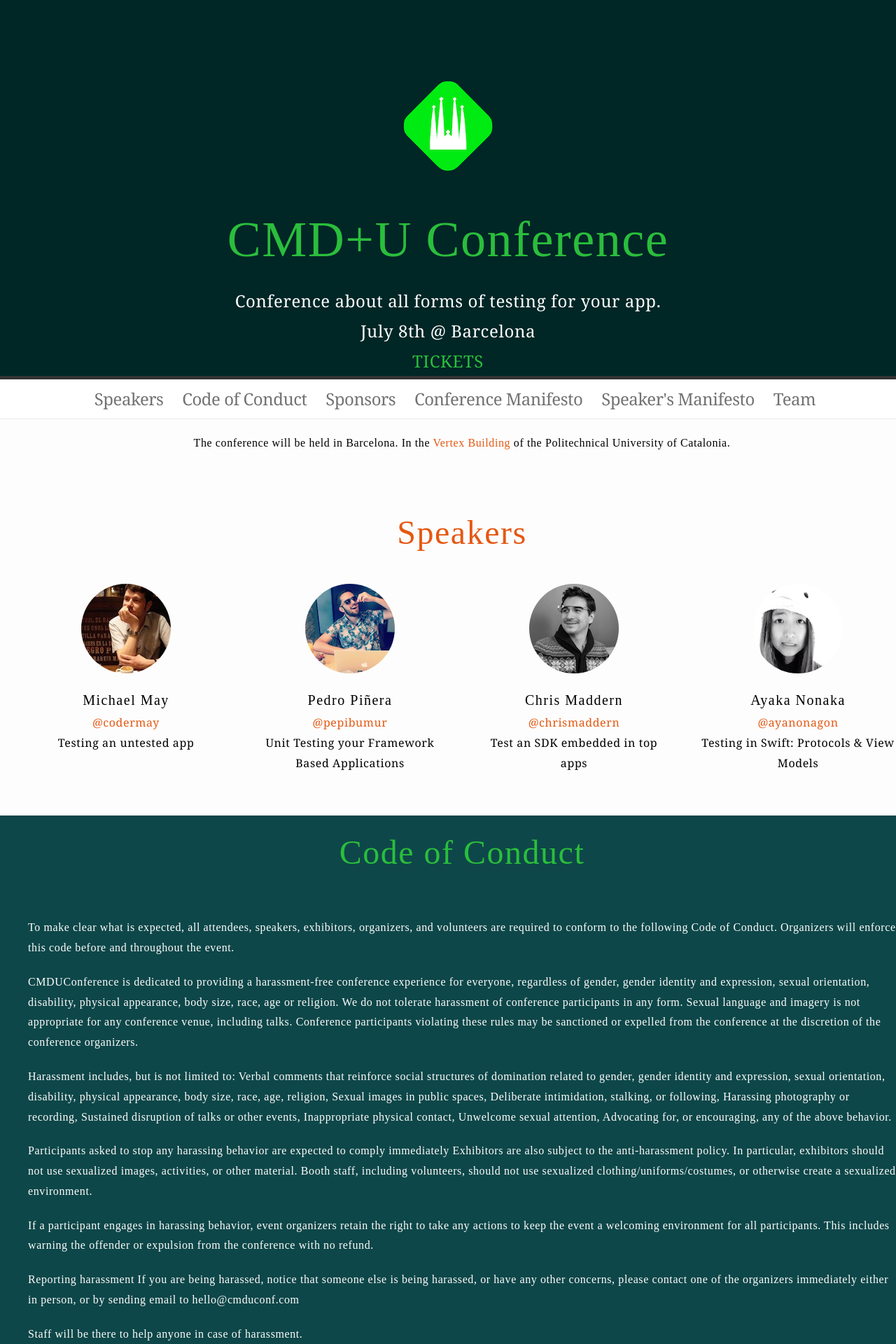
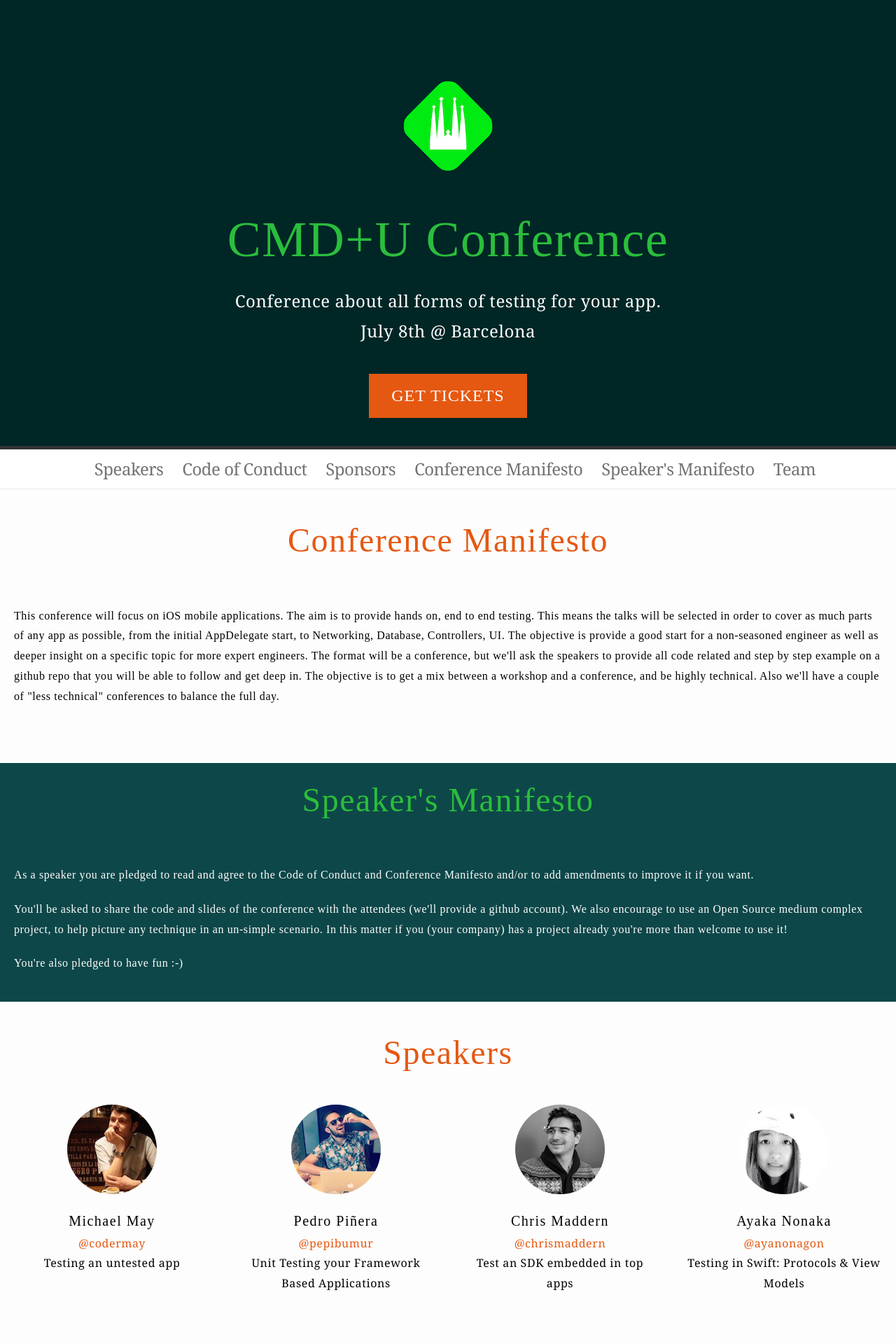
Before and after one commit to cmduconf/cmduconf.github.io, a Jekyll site: the page built from index.html, in a window 1280 px wide. Shown: the top 1920 px of the page at 70% size. Built offline with Jekyll 4.4.1, drawn with Linux system fonts in a browser that asks for light colours; nearby versions of some CDN libraries; some web fonts are replaced; some of the changed text lies outside the part shown.

Commit message:
Adds location service, styles tickets button and fixes footer.

```diff
--- a/css/main.css
+++ b/css/main.css
@@ -29,9 +29,24 @@
 p a:hover { color: #E55812; text-decoration: none; }
 a:visited { color: #8FC0A9; }
 
+.button a, .button a:hover, .button a:visited {
+  background-color: #E55812;
+  border: none;
+  color: white;
+  padding: 10px 32px;
+  margin: 40px;
+  font-family: titleFont;
+  text-align: center;
+  text-decoration: none;
+  display: inline-block;
+  font-size: 1em;
+  letter-spacing: 1px;
+  text-transform: uppercase;
+}
+
 div.section {
   width:100%;
-  padding: 0px 20px 60px 20px;
+  padding: 0px 0px 40px 0px;
   margin: 0px;
   color: #FDFDFD;
   background-color: #0E4749;
@@ -39,9 +54,9 @@
 
 div.section-inv {
   width:100%;
-  padding: 0px 20px 20px 20px;
+  padding: 0px 0px 40px 0px;
   margin: 0px;
-  }
+}
 
 .section p {
   padding: 20px 20px 0px 20px
@@ -154,7 +169,7 @@
 
 .site-footer {
   border-top: 1px solid #e8e8e8;
-  padding: 30px 0;
+  padding: 30px 20px;
   background-color: #002626;
 }
 
@@ -173,7 +188,7 @@
   width: -moz-calc(35% - 10px);
   width: -o-calc(35% - 10px);
   width: calc(35% - 10px);
-  margin-right: 10px
+  margin-right: 10px;
 }
 .footer-col-2 {
   width: 175px; /*fallback*/
--- a/index.html
+++ b/index.html
@@ -7,18 +7,28 @@
 
 
   <a class="avatar-image" style='background-image: url("{{ SITEURL }}/assets/minilogo.png");' href="/"></a>
-  <p class="center subtitle">CMD+U Conference<p>
-  <p class="center">Conference about all forms of testing for your app.<p>
-  <p class="center">July 8th @ Barcelona<p>
-  <p class="center"><a href="#tickets">TICKETS</a><p>
+  <p class="center subtitle">CMD+U Conference</p>
+  <p class="center">Conference about all forms of testing for your app.</p>
+  <p class="center">July 8th @ Barcelona</p>
+  <p class="center button"><a href="#tickets">Get Tickets</a></p>
   {% include header.html %}
 
 </h2>
 
 <div class="section-inv">
+  <h1 class="title" id="conference_manifesto">Conference Manifesto</h1>
 
-  <p class="center">The conference will be held in Barcelona. In the <a href="https://www.google.es/maps/place/UPCnet,+Universitat+Polit%C3%A8cnica+de+Catalunya/@41.3904768,2.1134409,19z/data=!4m12!1m6!3m5!1s0x12a498506e013bdb:0xe27e5c874c9078b3!2sUPC:+Edifici+Vertex!8m2!3d41.3907154!4d2.1139327!3m4!1s0x0000000000000000:0x4af8f2280fadd918!8m2!3d41.3904621!4d2.1143197?hl=en">Vertex Building</a> of the Politechnical University of Catalonia.</p>
+  <p>This conference will focus on iOS mobile applications. The aim is to provide hands on, end to end testing. This means the talks will be selected in order to cover as much parts of any app as possible, from the initial AppDelegate start, to Networking, Database, Controllers, UI. The objective is provide a good start for a non-seasoned engineer as well as deeper insight on a specific topic for more expert engineers. The format will be a conference, but we'll ask the speakers to provide all code related and step by step example on a github repo that you will be able to follow and get deep in. The objective is to get a mix between a workshop and a conference, and be highly technical. Also we'll have a couple of "less technical" conferences to balance the full day.</p>
+</div>
 
+<div class="section">
+  <h1 class="title" id="speakers_manifesto">Speaker's Manifesto</h1>
+
+  <p>As a speaker you are pledged to read and agree to the Code of Conduct and Conference Manifesto and/or to add amendments to improve it if you want.</p>
+
+  <p>You'll be asked to share the code and slides of the conference with the attendees (we'll provide a github account). We also encourage to use an Open Source medium complex project, to help picture any technique in an un-simple scenario. In this matter if you (your company) has a project already you're more than welcome to use it!</p>
+
+  <p>You're also pledged to have fun :-) </p>
 </div>
 
 <div class="section-inv" id="speakers">
@@ -83,7 +93,7 @@
 
             <p>* Groups of 5 or more, we have discount codes for you, drop us a line to know more! hello (at) cmduconf.com<br>
 
-  What's included: access to the conference and talks, coffee, lunch, some goodies<p>
+              What's included: access to the conference and talks, coffee, lunch, some goodies</p>
             </div>
 
             <div class="section">
@@ -91,24 +101,6 @@
 
               <p>We have a reduced number of great sponsors yet to announce! But we want more.</p>
               <p>Please let us know at hello@cmduconf.com if your company wants to be part of this project</p><br>
-
-</div>
-
-<div class="section-inv">
-  <h1 class="title" id="conference_manifesto">Conference Manifesto</h1>
-
-  <p>This conference will focus on iOS mobile applications. The aim is to provide hands on, end to end testing. This means the talks will be selected in order to cover as much parts of any app as possible, from the initial AppDelegate start, to Networking, Database, Controllers, UI. The objective is provide a good start for a non-seasoned engineer as well as deeper insight on a specific topic for more expert engineers. The format will be a conference, but we'll ask the speakers to provide all code related and step by step example on a github repo that you will be able to follow and get deep in. The objective is to get a mix between a workshop and a conference, and be highly technical. Also we'll have a couple of "less technical" conferences to balance the full day.</p>
-
-</div>
-
-<div class="section">
-  <h1 class="title" id="speakers_manifesto">Speaker's Manifesto</h1>
-
-  <p>As a speaker you are pledged to read and agree to the Code of Conduct and Conference Manifesto and/or to add amendments to improve it if you want.</p>
-
-  <p>You'll be asked to share the code and slides of the conference with the attendees (we'll provide a github account). We also encourage to use an Open Source medium complex project, to help picture any technique in an un-simple scenario. In this matter if you (your company) has a project already you're more than welcome to use it!</p>
-
-  <p>You're also pledged to have fun :-) </p>
 
             </div>
 
@@ -151,3 +143,16 @@
                         </div>
                       </div>
                     </div>
+
+                    <div class="section">
+                      <h1 class="title">Location</h1>
+                      <p>The conference will be held in Barcelona. In the <a href="https://www.google.es/maps/place/UPCnet,+Universitat+Polit%C3%A8cnica+de+Catalunya/@41.3904768,2.1134409,19z/data=!4m12!1m6!3m5!1s0x12a498506e013bdb:0xe27e5c874c9078b3!2sUPC:+Edifici+Vertex!8m2!3d41.3907154!4d2.1139327!3m4!1s0x0000000000000000:0x4af8f2280fadd918!8m2!3d41.3904621!4d2.1143197?hl=en">Vertex Building</a> of the Politechnical University of Catalonia.
+                      </p>
+                      <div class="center" width="100%" height="450px" style="position: relative;">
+                        <p>
+                          <div class="overlay" onclick="style.pointerEvents='none'" style="position: relative; width: 100%; height: 450px; top: 450px; margin-top: -450px; pointer-events: none; background: transparent;"></div>
+                          <iframe src="https://www.google.com/maps/embed?pb=!1m18!1m12!1m3!1d23949.242802672943!2d2.144402595391698!3d41.38157213393821!2m3!1f0!2f0!3f0!3m2!1i1024!2i768!4f13.1!3m3!1m2!1s0x12a498506e013bdb%3A0xe27e5c874c9078b3!2sUPC%3A+Edifici+Vertex!5e0!3m2!1sen!2ses!4v1464465146015" width="100%" height="450px" frameborder="0" style="position: relative; border:0; margin-top:0px; pointer-events:none;" allowfullscreen></iframe>
+                        </p>
+                      </div>
+
+                    </div>
```
Also changed, not shown: 2 other files. Lines whose indentation alone changed are shown as unchanged.
